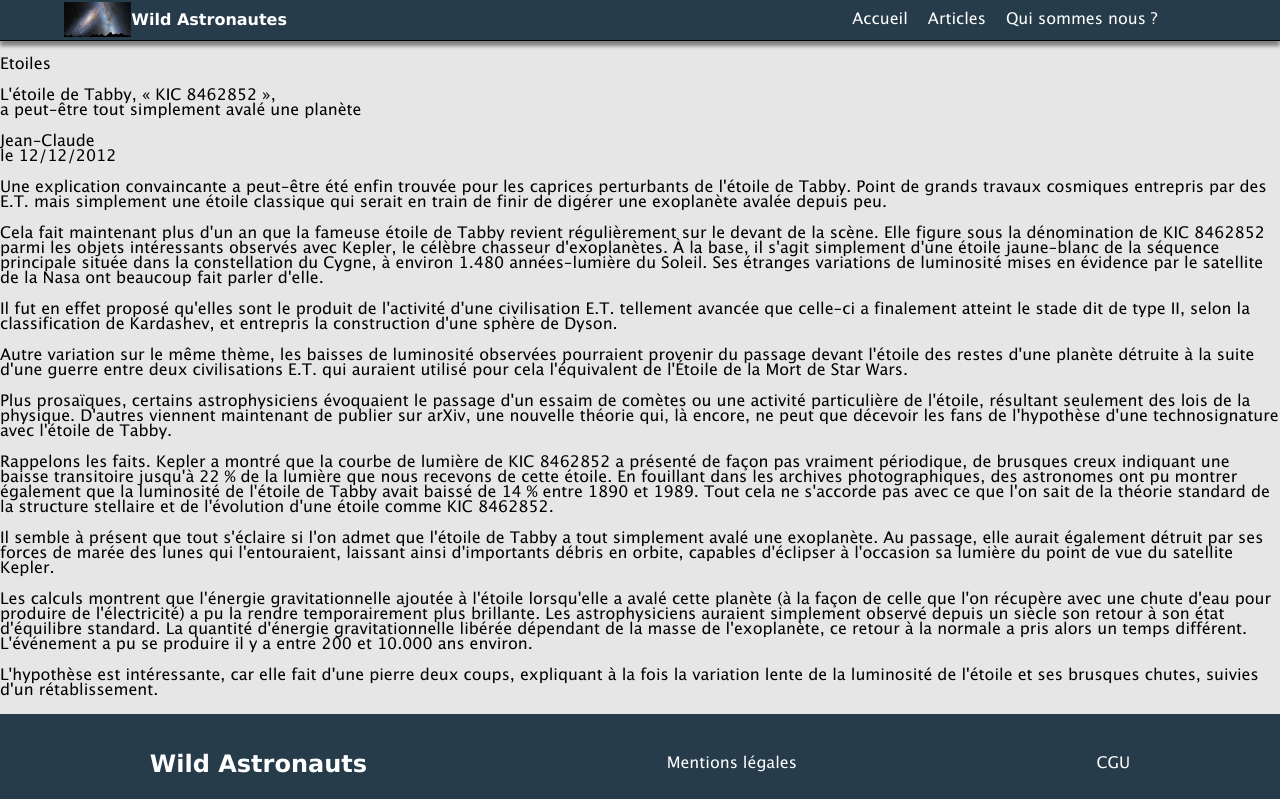
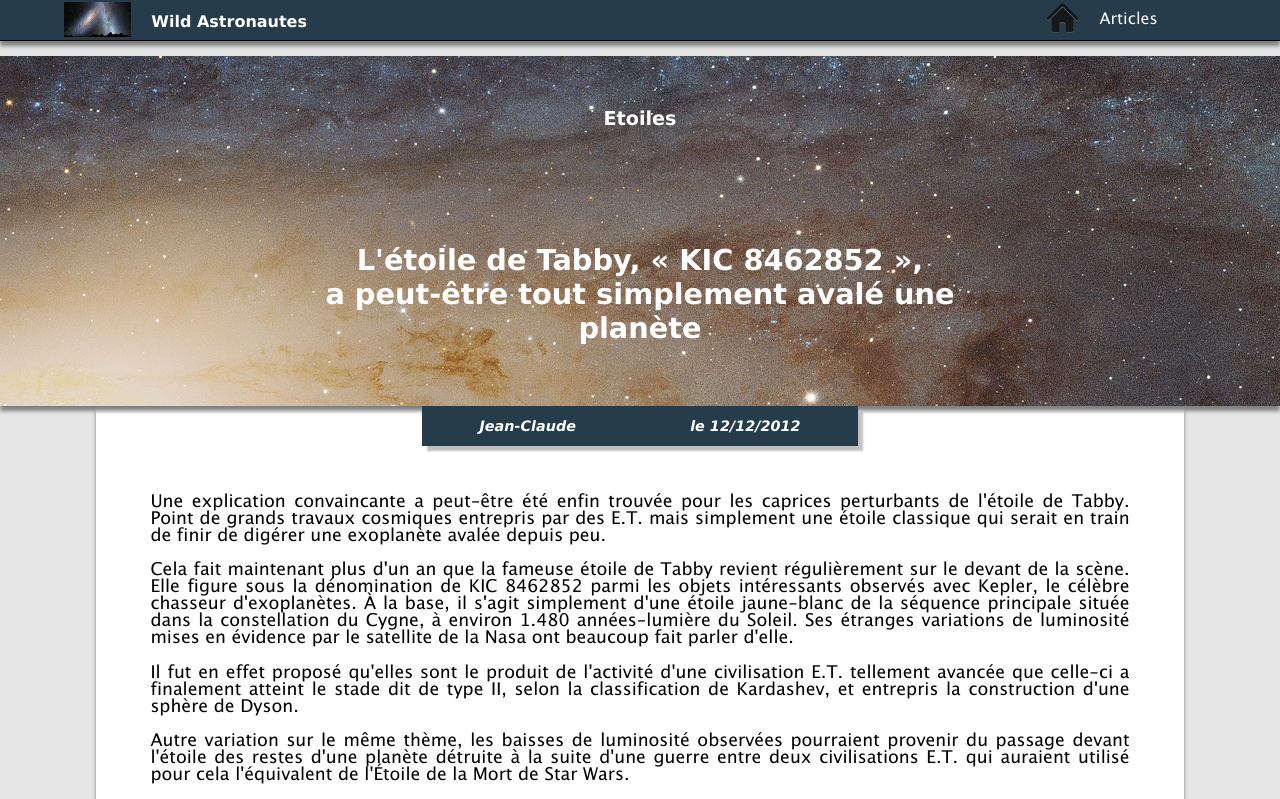
Before and after one commit to thomastrinque/Wild_Astronautes, a plain HTML site: page post-2.html in a window 1280 px wide. Shown: the top 799 px of the page. Drawn offline with Linux system fonts and the light colour scheme.

Commit message:
ajout posts

```diff
--- a/post-2.html
+++ b/post-2.html
@@ -3,46 +3,48 @@
 <head>
   <meta charset="utf-8" />
   <meta name="viewport" content="width=device-width,initial-scale=1.0" />
-	<meta name="description" content="Wild Astro..." />
+  <meta name="description" content="Wild Astronautes" />
   <link href="styles/stylesheet.css" rel="stylesheet" type="text/css" />
   <link rel="icon" type="image/x-icon" href="medias/favicon.ico" />
   <title>Wild Astro</title>
 </head>
 <body>
-	<header>
+  <div id="site-container">
+    <div id="site-pusher">
+        <header id="header">
+          <a href="#" class="header-icon" id="header-icon"><div class="band-icon-header"></div><div class="band-icon-header"></div><div class="band-icon-header"></div></a>
+
           <div id="logo">
-			<div id= "logoImg"><a href="index.html"><img src="medias/imgsite/milky-way logo.png" height="40px"></div>
-			<div id="logoTxt">Wild Astronautes</div></a>
+            <div id="logo-img"><a href="index.html"><img src="medias/imgsite/milky-way logo.png" height="40"></a></div>
+            <div id="logo-txt"><a href="index.html"> Wild Astronautes</a></div>
           </div>
 
           <nav id="main-menu">
             <ul>
-				<li class= "menuItem"><a href="index.html">Accueil</a></li>
-				<li class= "menuItem"><a href="#">Articles</a></li>
-				<li class= "menuItem"><a href="#">Qui sommes nous ?</a></li>
+              <li class="menu-item"><a href="index.html"><img src="medias/imgsite/2370.png" width="35" height="35"></a></li>
+              <li class="menu-item"><a href="list_articles.html">Articles</a></li>
             </ul>
           </nav>
         </header>
-
-	<div id="container">
-		<div id="imgIntro2">
-			<div id="descArticle">
-				<div id="catArticle">
+      <div id="site-content">
+       <div id="content-full">
+        <div id="img-intro">
+          <img src="medias/imgsite/andromeda-galaxy-619797_1920.jpg" alt="constellations" />
+          <div id="desc-post">
+            <div id="cat-post">
              <p>Etoiles</p>
            </div>
-				<div id="titreArticle">
+           <div id="title-post">
              <p>L'étoile de Tabby, « KIC 8462852 »,<br /> a peut-être tout simplement avalé une planète</p>
            </div>
          </div>
        </div>
-		<div id="articleBody">
-			<div id="infoArticle">
+       <div id="post-body">
+         <div id="info-post">
           <div id="nomAuteur">Jean-Claude</div>
           <div id="datePubli">le 12/12/2012</div>
         </div>
-			<div id="corpsArticle">
-
-
+        <div id="body-post">
             <p>Une explication convaincante a peut-être été enfin trouvée pour les caprices perturbants de l'étoile de Tabby. Point de grands travaux cosmiques entrepris par des E.T. mais simplement une étoile classique qui serait en train de finir de digérer une exoplanète avalée depuis peu.</p>
 
             <p>Cela fait maintenant plus d'un an que la fameuse étoile de Tabby revient régulièrement sur le devant de la scène. Elle figure sous la dénomination de KIC 8462852 parmi les objets intéressants observés avec Kepler, le célèbre chasseur d'exoplanètes. À la base, il s'agit simplement d'une étoile jaune-blanc de la séquence principale située dans la constellation du Cygne, à environ 1.480 années-lumière du Soleil. Ses étranges variations de luminosité mises en évidence par le satellite de la Nasa ont beaucoup fait parler d'elle.</p>
@@ -63,8 +65,31 @@
         </div>
       </div>
     </div>
+
+
+
     <footer>
-						<div id="footer"><h2><a href= "index.html">Wild Astronauts</a></h2></div>
-						<div id="footer"><a href="#"><p>Mentions légales</p></a></div>
-						<div id="footer"><a href="#"><p>CGU</p></a></div>
+        <div id="footer-logo">
+            <h2><a href="index.html">Wild Astronauts</a></h2></div>
+        <div id="footer-utiles">
+            <ul>
+                <li>Mentions Légales</li>
+            </ul>
+        </div>
+        <div id="footer-reseaux">
+            <a href="#">
+                <p>CGU</p>
+            </a>
+        </div>
     </footer>
+    </div>
+    <div class="site-cache" id="site-cache">
+    </div>
+</div>
+</div>
+<script type="text/javascript" src="scripts/jquery.js"></script>
+<script type="text/javascript" src="scripts/javascript.js" ></script>
+<script type="text/javascript" src="scripts/menu_javascript.js" ></script>
+
+</body>
+</html>
--- a/scripts/javascript.js
+++ b/scripts/javascript.js
@@ -5,7 +5,7 @@ $(".menu-item").hover(function() {
 
 $(document).ready(function(){
   $('#slider').slick({
-	  autoplay: false,
+	  autoplay: true,
 	  infinite: true,
 	  speed: 300,
 	  slidesToShow: 1,
```
Also changed, not shown: index.html (+1 -2 lines), post-1.html (+12 -5 lines), post-3.html (+46 -21 lines), TODO.txt. Lines whose indentation alone changed are shown as unchanged.
